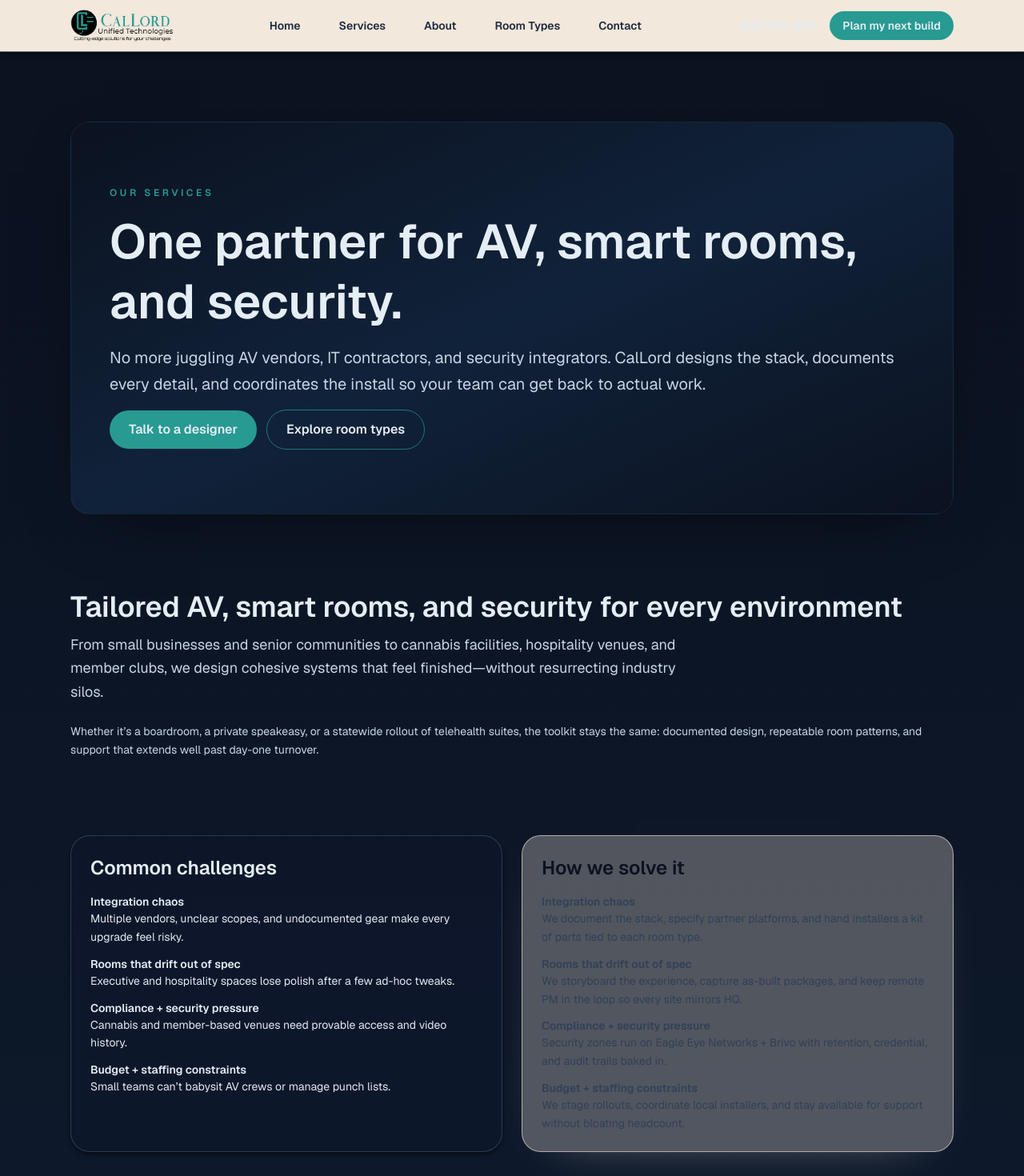
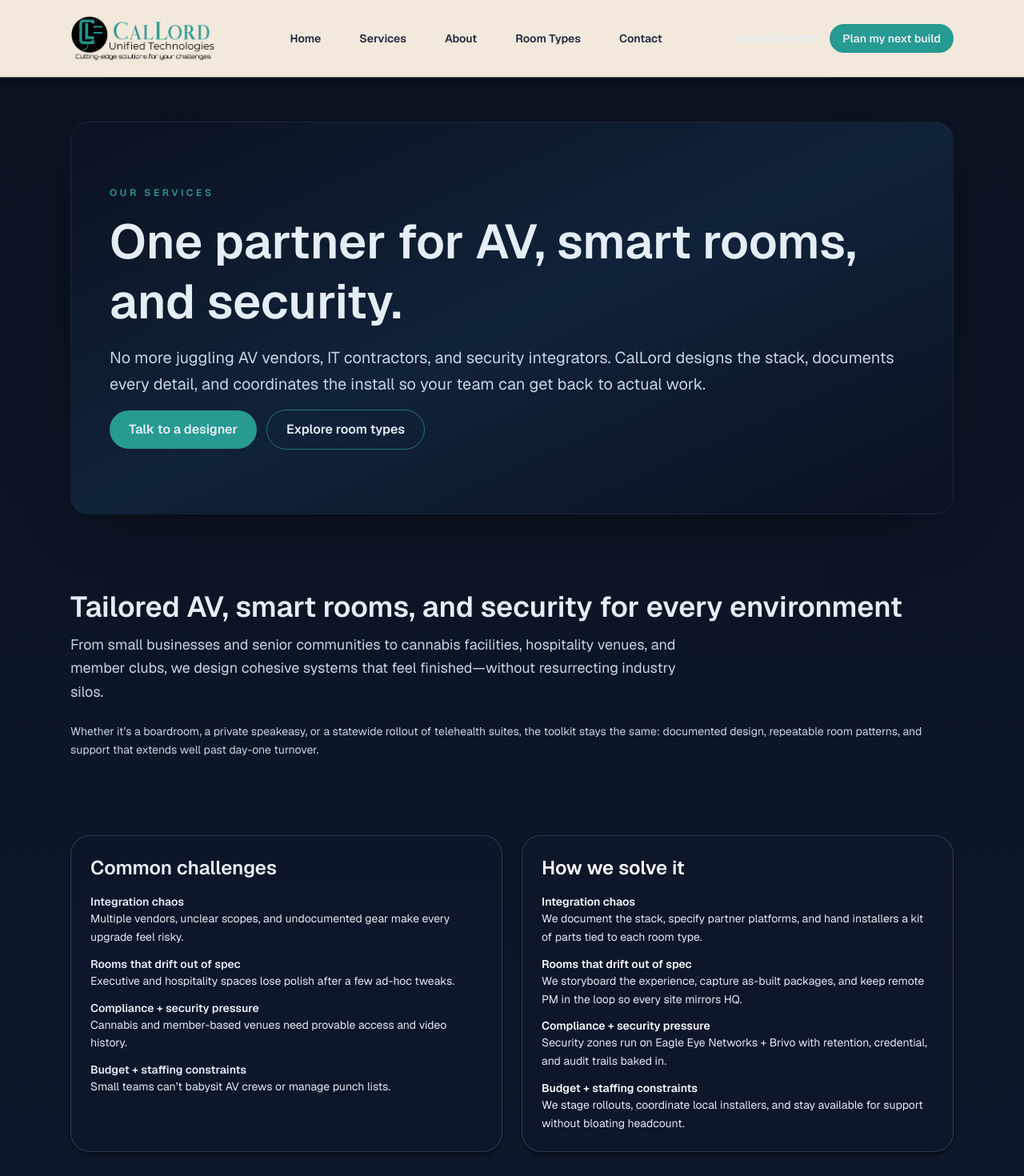
Before and after one commit to markl2305/callordut, a Next.js app: page /services in a window 1280 px wide. Shown: the top 1470 px of the page at 80% size. Built offline with nearby package versions, Linux system fonts and the light colour scheme.

Commit message:
Final touches for 11/23

```diff
--- a/src/app/components/BrandMark.tsx
+++ b/src/app/components/BrandMark.tsx
@@ -14,7 +14,7 @@ export function BrandMark({ className = "" }: BrandMarkProps) {
         alt="CalLord Unified Technologies"
         width={160}
         height={40}
-        className="h-8 w-auto lg:h-10"
+        className="h-10 w-auto sm:h-11 md:h-12 lg:h-14 object-contain"
         priority
       />
     </div>
--- a/src/app/components/Header.tsx
+++ b/src/app/components/Header.tsx
@@ -25,7 +25,7 @@ export function Header() {
 
   return (
     <header className="fixed inset-x-0 top-0 z-30 border-b border-slate-800/60 bg-brand-sand shadow-md shadow-slate-950/40">
-      <div className="mx-auto flex max-w-6xl items-center justify-between px-4 py-3 lg:px-6">
+      <div className="mx-auto flex max-w-6xl items-center justify-between px-4 py-4 sm:py-4.5 lg:px-6 lg:py-5">
         <Link href="/" className="flex items-center gap-3" onClick={closeMenu}>
           <BrandMark tagline="UNIFIED TECHNOLOGIES" textClassName="text-slate-900" />
         </Link>
--- a/src/app/services/page.tsx
+++ b/src/app/services/page.tsx
@@ -165,12 +165,12 @@ export default function ServicesPage() {
                 ))}
               </ul>
             </div>
-            <div className="rounded-3xl border border-brand-sand/60 bg-brand-sand/30 p-6 text-brand-slate shadow-[0_20px_60px_-50px_rgba(242,232,220,0.8)]">
-              <h3 className="text-2xl font-semibold">How we solve it</h3>
-              <ul className="mt-4 space-y-3 text-sm text-slate-700">
+            <div className="rounded-3xl border border-slate-600/60 bg-slate-900/80 p-6 text-slate-100 shadow-md shadow-black/50">
+              <h3 className="text-2xl font-semibold text-slate-50">How we solve it</h3>
+              <ul className="mt-4 space-y-3 text-sm text-slate-200">
                 {challenges.map((item) => (
                   <li key={item.solution}>
-                    <p className="font-semibold">{item.title}</p>
+                    <p className="font-semibold text-slate-50">{item.title}</p>
                     <p className="leading-relaxed">{item.solution}</p>
                   </li>
                 ))}
```
